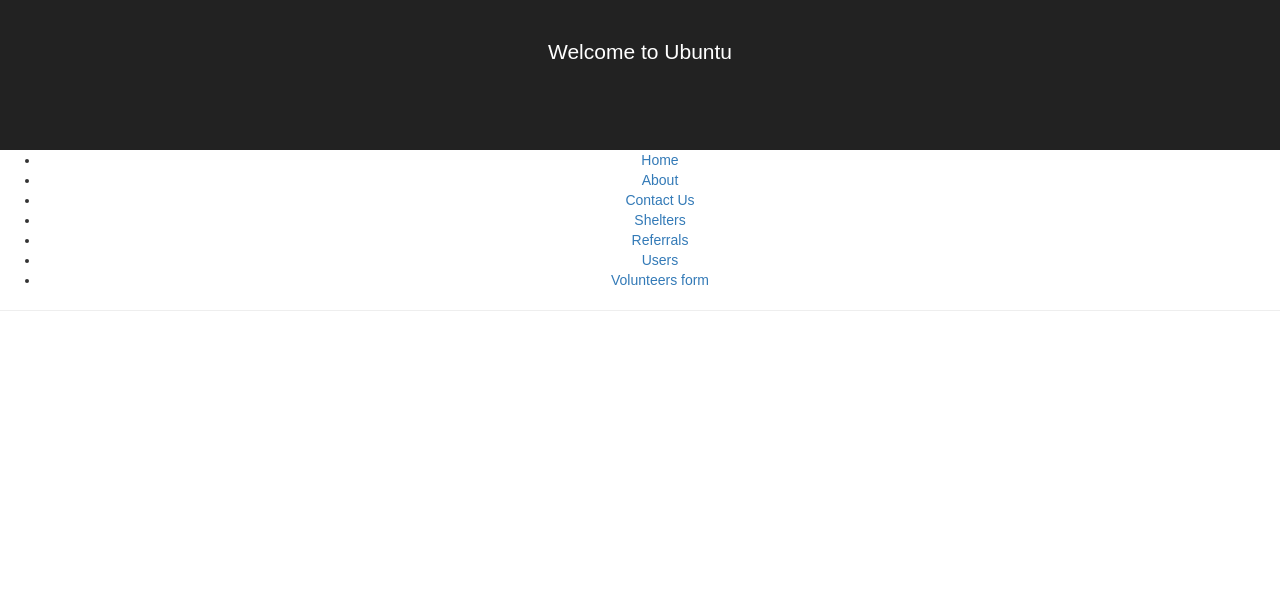
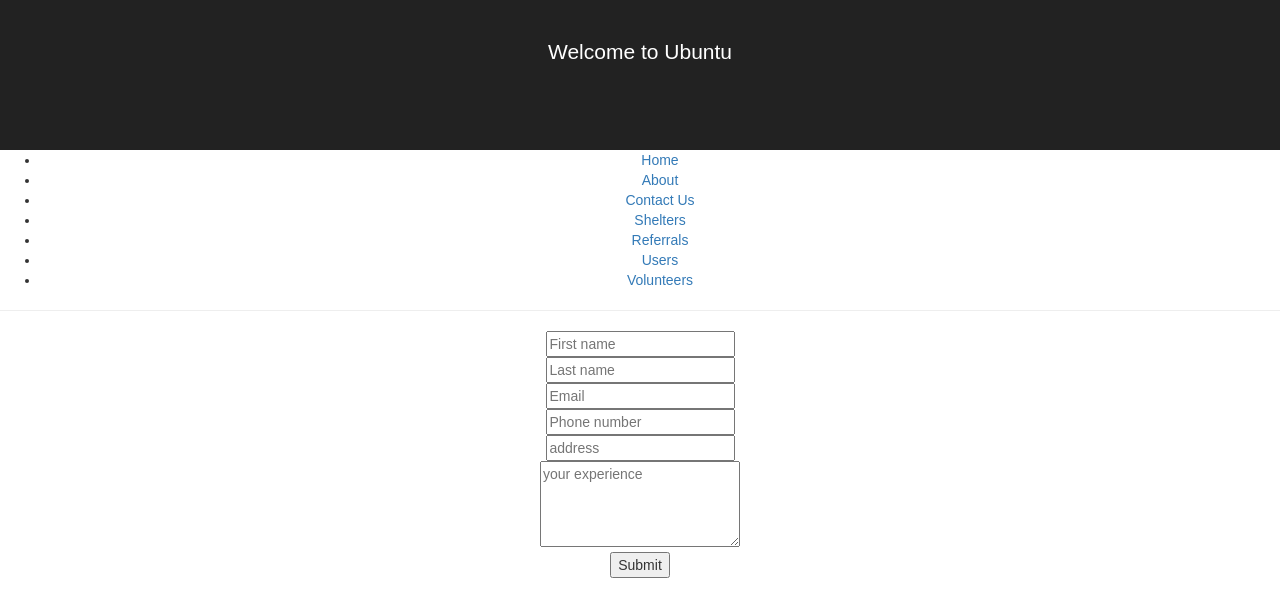
Before and after one commit to CodeYourFuture/ubuntu, a React (Create React App) app in the folder client/: page /Volunteers in a window 1280 px wide. Shown: the top 616 px of the page. Built offline with nearby package versions, Linux system fonts and the light colour scheme; no server answers.

Commit message:
volunteers form updates

```diff
--- a/client/src/components/VolunteersForm.js
+++ b/client/src/components/VolunteersForm.js
@@ -7,8 +7,9 @@
     lastName:"",
     email:"",
     phoneNumber:"",
-    password:"",
-    address:""
+    yourExperience:"",
+    address:"",
+    yourExperience:""
 
 };
 onSubmit=e=>{
@@ -38,18 +39,26 @@
            onChange={e=> this.setState({phoneNumber: e.target.value})}
             />
             <br/>
-            <input placeholder="Password"
+            <input placeholder="address"
             value={this.state.password}
            onChange={e=> this.setState({password: e.target.value})}
             />
             <br/>
-            <input placeholder="Address"
-            value={this.state.address}
+
+            <textarea rows="4" cols= "22"
+            placeholder="your experience"
+            value={this.state.subject}
            onChange={e=> this.setState({address: e.target.value})}
-            />
+           />
+
+
             <br/>
             <button onClick={e=>this.onSubmit(e)}>Submit</button>
+
+
+
         </form>
+
     )
 }
 };
--- a/client/src/containers/App/App.js
+++ b/client/src/containers/App/App.js
@@ -34,7 +34,7 @@
           <Link to="/users">Users</Link>
         </li>
         <li>
-          <Link to="/VolunteersForm">Volunteers form</Link>
+          <Link to="/Volunteers">Volunteers</Link>
         </li>
       </ul>
       <hr />
@@ -45,7 +45,7 @@
       <Route path="/shelters" component={Shelters} />
       <Route path="/referrals" component={Referrals} />
       <Route path="/users" component={Users} />
-      <Route path="/VolunteersForm" component={VolunteersForm} />
+      <Route path="/Volunteers" component={VolunteersForm} />
     </div>
   </Router>
 );
```
